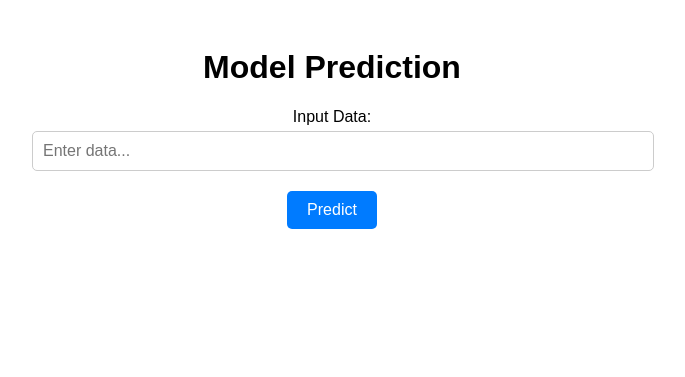
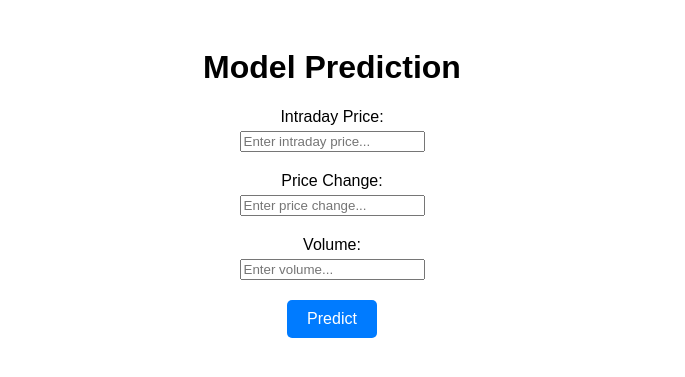
Before and after one commit to liviobue/mdm_project1, a Flask app: page / in a window 1280 px wide. Shown: the top 377 px of the page, without its empty margins (308-993 px from the left). Run offline with Flask 3, Linux system fonts and the light colour scheme; parts of the project's set-up code (start-up, migrations or seed data) failed here and were passed over.

Commit message:
website works now

```diff
--- a/backand/app.py
+++ b/backand/app.py
@@ -57,7 +57,7 @@ app = Flask(__name__)
 CORS(app)
 
 # Load the machine learning model
-model_path = "model/model.pkl"
+model_path = "../model/model.pkl"
 if os.path.exists(model_path):
     with open(model_path, 'rb') as f:
         model = pickle.load(f)
@@ -79,11 +79,14 @@ def predict():
     try:
         # Get data from request
         data = request.json
+        print(data)  # For debugging purposes
+
         # Perform any necessary preprocessing on the data
         # For example, convert it to the format expected by the model
+        input_data = [[data['intraday_price']]] #[data['intraday_price'], data['price_change'], data['volume']]
 
         # Make prediction
-        prediction = model.predict(data)
+        prediction = model.predict(input_data)  # Pass input data as a list
 
         # Return the prediction
         return jsonify({'prediction': prediction.tolist()}), 200
--- a/backand/static/script.js
+++ b/backand/static/script.js
@@ -1,12 +1,18 @@
 document.addEventListener('DOMContentLoaded', function() {
     const predictBtn = document.getElementById('predict-btn');
-    const inputData = document.getElementById('input-data');
+    const intradayPriceInput = document.getElementById('intraday-price');
+    const priceChangeInput = document.getElementById('price-change');
+    const volumeInput = document.getElementById('volume');
     const predictionResult = document.getElementById('prediction-result');
 
     predictBtn.addEventListener('click', function() {
-        const data = inputData.value.trim();
-        if (data === '') {
-            predictionResult.textContent = 'Please enter data.';
+        const intradayPrice = parseFloat(intradayPriceInput.value.trim());
+        const priceChange = parseFloat(priceChangeInput.value.trim());
+        const volume = parseFloat(volumeInput.value.trim());
+
+        // Check if any of the inputs are empty or invalid
+        if (isNaN(intradayPrice) || isNaN(priceChange) || isNaN(volume)) {
+            predictionResult.textContent = 'Please enter valid data for all fields.';
             return;
         }
 
@@ -15,7 +21,11 @@ document.addEventListener('DOMContentLoaded', function() {
             headers: {
                 'Content-Type': 'application/json'
             },
-            body: JSON.stringify({ data: data })
+            body: JSON.stringify({
+                intraday_price: intradayPrice,
+                price_change: priceChange,
+                volume: volume
+            })
         })
         .then(response => response.json())
         .then(data => {
--- a/backand/templates/index.html
+++ b/backand/templates/index.html
@@ -10,8 +10,16 @@
     <div class="container">
         <h1>Model Prediction</h1>
         <div class="form-group">
-            <label for="input-data">Input Data:</label>
-            <input type="text" id="input-data" placeholder="Enter data...">
+            <label for="intraday-price">Intraday Price:</label>
+            <input type="number" id="intraday-price" placeholder="Enter intraday price...">
+        </div>
+        <div class="form-group">
+            <label for="price-change">Price Change:</label>
+            <input type="number" id="price-change" placeholder="Enter price change...">
+        </div>
+        <div class="form-group">
+            <label for="volume">Volume:</label>
+            <input type="number" id="volume" placeholder="Enter volume...">
         </div>
         <button id="predict-btn">Predict</button>
         <div id="prediction-result"></div>
```
Also changed, not shown: model/model.py (+47 -29 lines), .github/workflows/main.yml.
